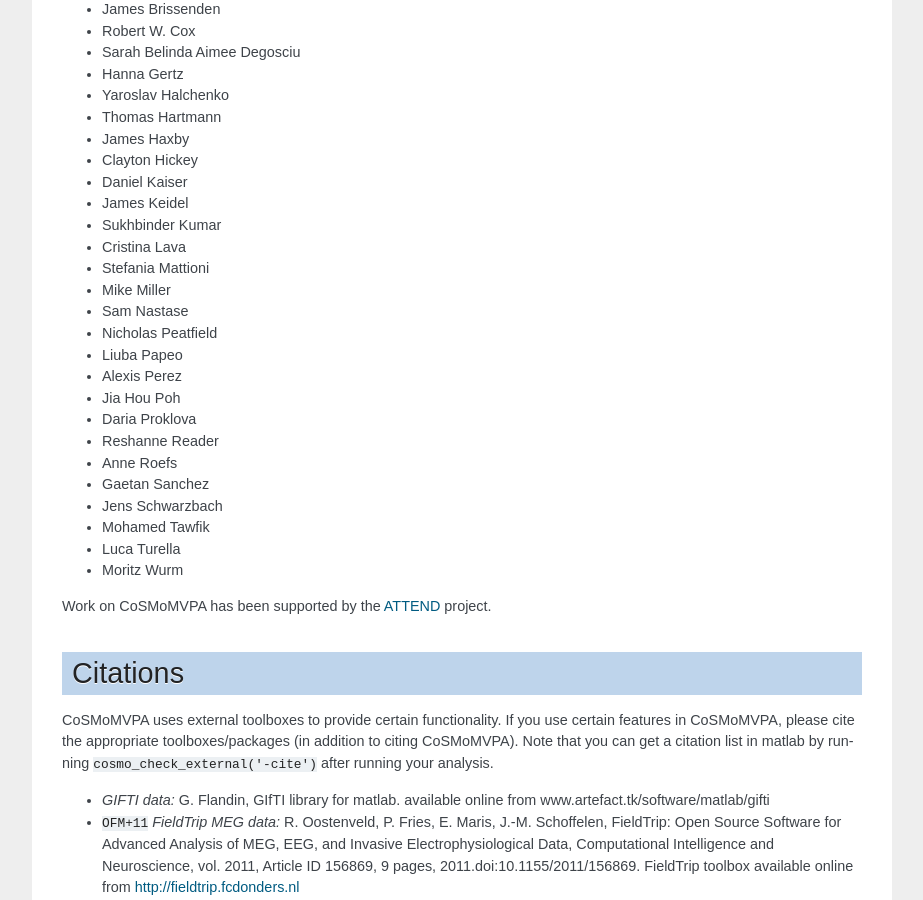
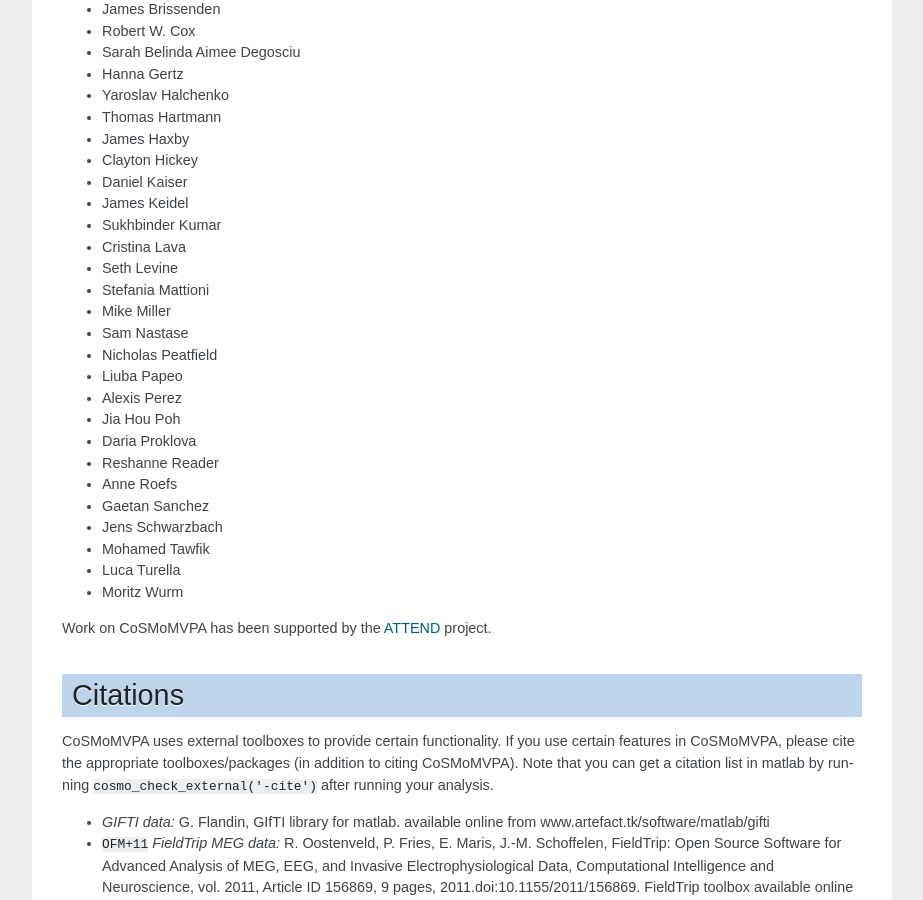
Before and after one commit to CoSMoMVPA/CoSMoMVPA, a Sphinx documentation site: the page built from doc/source/thanks.rst, in a window 1280 px wide and 900 px high, scrolled down 707 px. Shown: the whole window, without its empty margins (198-1121 px from the left). Built offline with Sphinx 7.4.7, drawn with Linux system fonts in a browser that asks for light colours; pages that are not in the unit, such as notebooks, are missing from menus; cross-references to code outside the pages are shown as plain code.

Commit message:
WEB+DOC: add Seth Levine to acknowledgements

```diff
--- a/doc/source/thanks.rst
+++ b/doc/source/thanks.rst
@@ -38,6 +38,7 @@ The following people have provided valuable suggestions, advice, support, or cod
 + James Keidel
 + Sukhbinder Kumar
 + Cristina Lava
++ Seth Levine
 + Stefania Mattioni
 + Mike Miller
 + Sam Nastase
```
